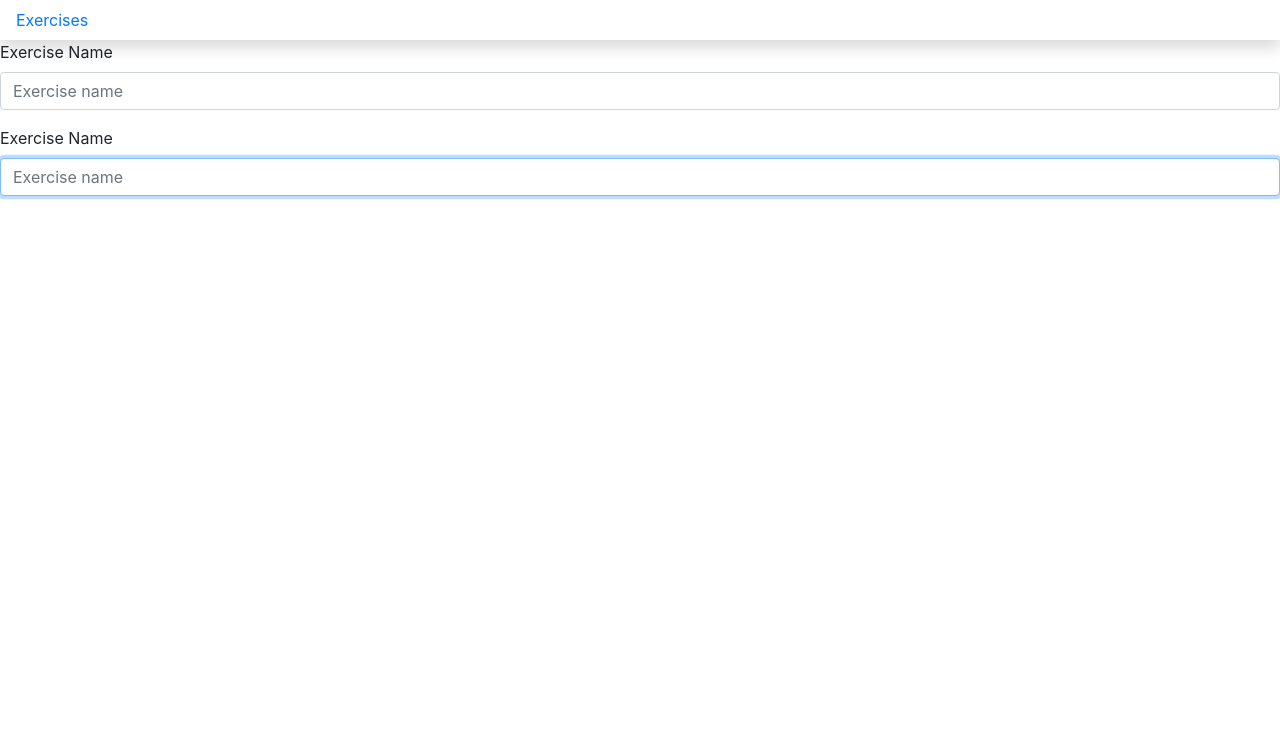
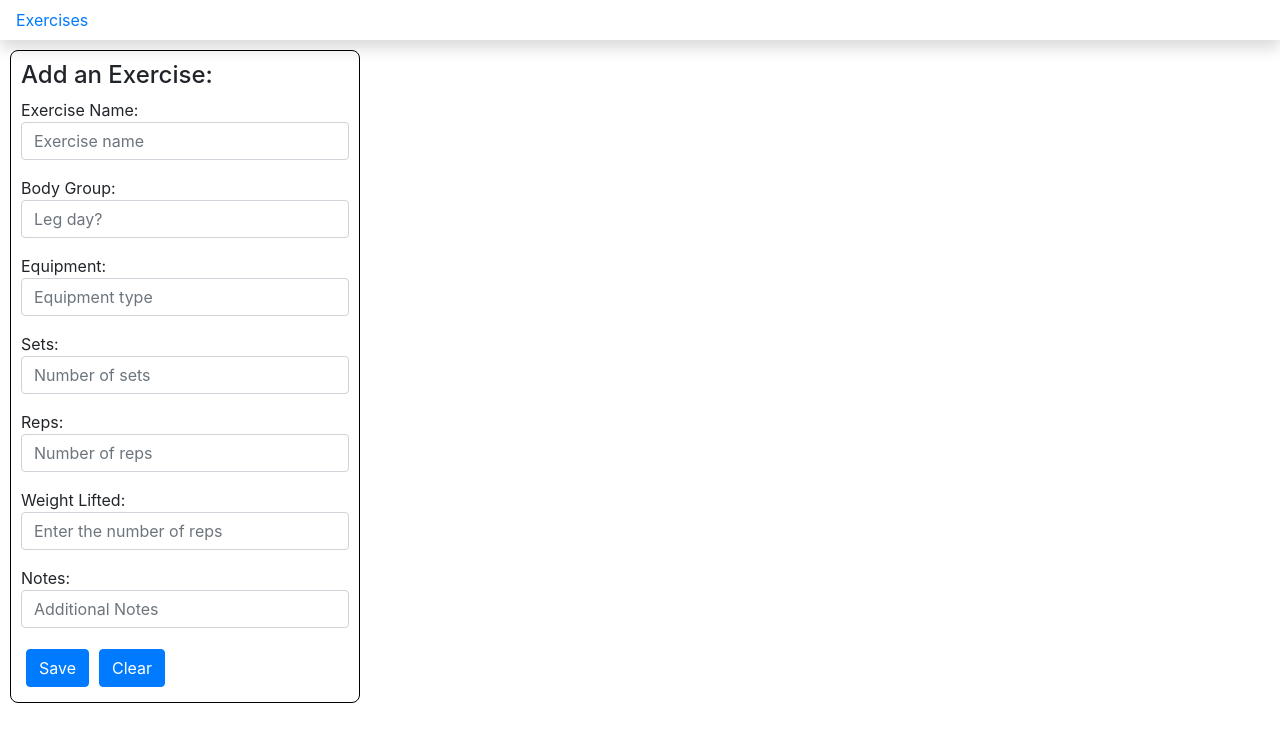
Before and after one commit to zwcrawford/lift_heavy, a React (Create React App) app: page /exercises/new in a window 1280 px wide. Shown: the top 742 px of the page. Built offline with nearby package versions, Linux system fonts and the light colour scheme; no server answers.

Commit message:
Add form is built with inputs, labels, and two buttons

```diff
--- a/src/components/Lift.js
+++ b/src/components/Lift.js
@@ -12,6 +12,6 @@ export default class Lift extends Component {
         <NavBar />
         <ApplicationViews />
       </React.Fragment>
-        )
+    );
   }
 }
--- a/src/components/exercise/Exercise.css
+++ b/src/components/exercise/Exercise.css
@@ -5,3 +5,13 @@
   padding: 10px;
   margin: 10px;
 }
+.exerciseAddForm {
+  border: 1px solid black;
+  border-radius: 8px;
+  width: 350px;
+  padding: 10px;
+  margin: 10px;
+}
+#add-form-btn {
+  margin: 5px;
+}
--- a/src/components/exercise/ExerciseAddForm.js
+++ b/src/components/exercise/ExerciseAddForm.js
@@ -52,29 +52,107 @@ export default class ExerciseAddForm extends Component {
     return (
       <React.Fragment>
         <form className="exerciseAddForm">
+          {/* Form header: */}
+          <h4>Add an Exercise:</h4>
+          {/* Form starts here: */}
+          {/* text and input for exercise name: */}
           <div className="form-group">
-            <label htmlFor="exerciseName">Exercise Name</label>
+            <text htmlFor="exerciseName">Exercise Name:</text>
             <input
               type="text"
               required
-              autoFocus
               className="form-control"
               onChange={this.handleFieldChange}
               id="exerciseName"
-              placeHolder="Exercise name"
+              placeholder="Exercise name"
+            />
+          </div>
+          {/* text and input for body group: */}
+          <div className="form-group">
+            <text htmlFor="bodyCategoryId">Body Group:</text>
+            <input
+              type="text"
+              required
+              className="form-control"
+              onChange={this.handleFieldChange}
+              id="bodyCategoryId"
+              placeHolder="Leg day?"
+            />
+          </div>
+          {/* text and input for equipment type: */}
+          <div className="form-group">
+            <text htmlFor="equipmentTypeId">Equipment:</text>
+            <input
+              type="text"
+              required
+              className="form-control"
+              onChange={this.handleFieldChange}
+              id="equipmentTypeId"
+              placeHolder="Equipment type"
+            />
+          </div>
+          {/* text and input for sets: */}
+          <div className="form-group">
+            <text htmlFor="sets">Sets:</text>
+            <input
+              type="text"
+              required
+              className="form-control"
+              onChange={this.handleFieldChange}
+              id="sets"
+              placeHolder="Number of sets"
+            />
+          </div>
+          {/* text and input for reps: */}
+          <div className="form-group">
+            <text htmlFor="reps">Reps:</text>
+            <input
+              type="text"
+              required
+              className="form-control"
+              onChange={this.handleFieldChange}
+              id="reps"
+              placeHolder="Number of reps"
+            />
+          </div>
+          {/* text and input for weight: */}
+          <div className="form-group">
+            <text htmlFor="weightLifted">Weight Lifted:</text>
+            <input
+              type="text"
+              required
+              className="form-control"
+              onChange={this.handleFieldChange}
+              id="weightLifted"
+              placeHolder="Enter the number of reps"
             />
           </div>
           <div className="form-group">
-            <label htmlFor="exerciseName">Exercise Name</label>
+            <text htmlFor="notes">Notes:</text>
             <input
-              type="text"
+              type="textarea"
               required
-              autoFocus
               className="form-control"
               onChange={this.handleFieldChange}
-              id="exerciseName"
-              placeHolder="Exercise name"
+              id="notes"
+              placeHolder="Additional Notes"
             />
+          </div>
+          <div>
+            <button
+              type="submit"
+              className="btn btn-primary"
+              onClick={this.constructNewTask}
+              id="add-form-btn"
+            >Save
+            </button>
+            <button
+              type="submit"
+              className="btn btn-primary"
+              onClick={this.clearForm}
+              id="add-form-btn"
+            >Clear
+            </button>
           </div>
         </form>
       </React.Fragment>
```
Also changed, not shown: api/database.json (indentation only). Lines whose indentation alone changed are shown as unchanged.
